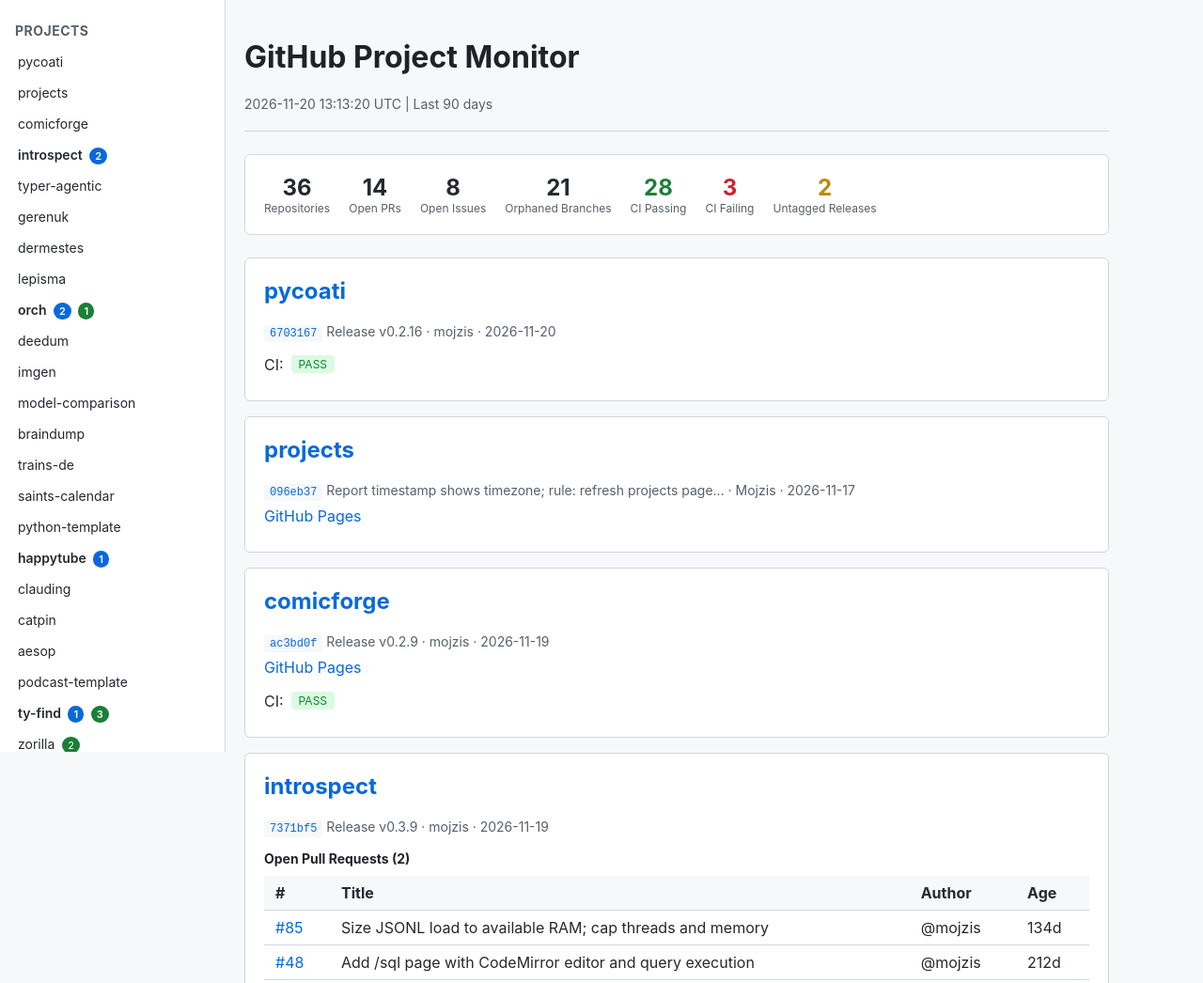
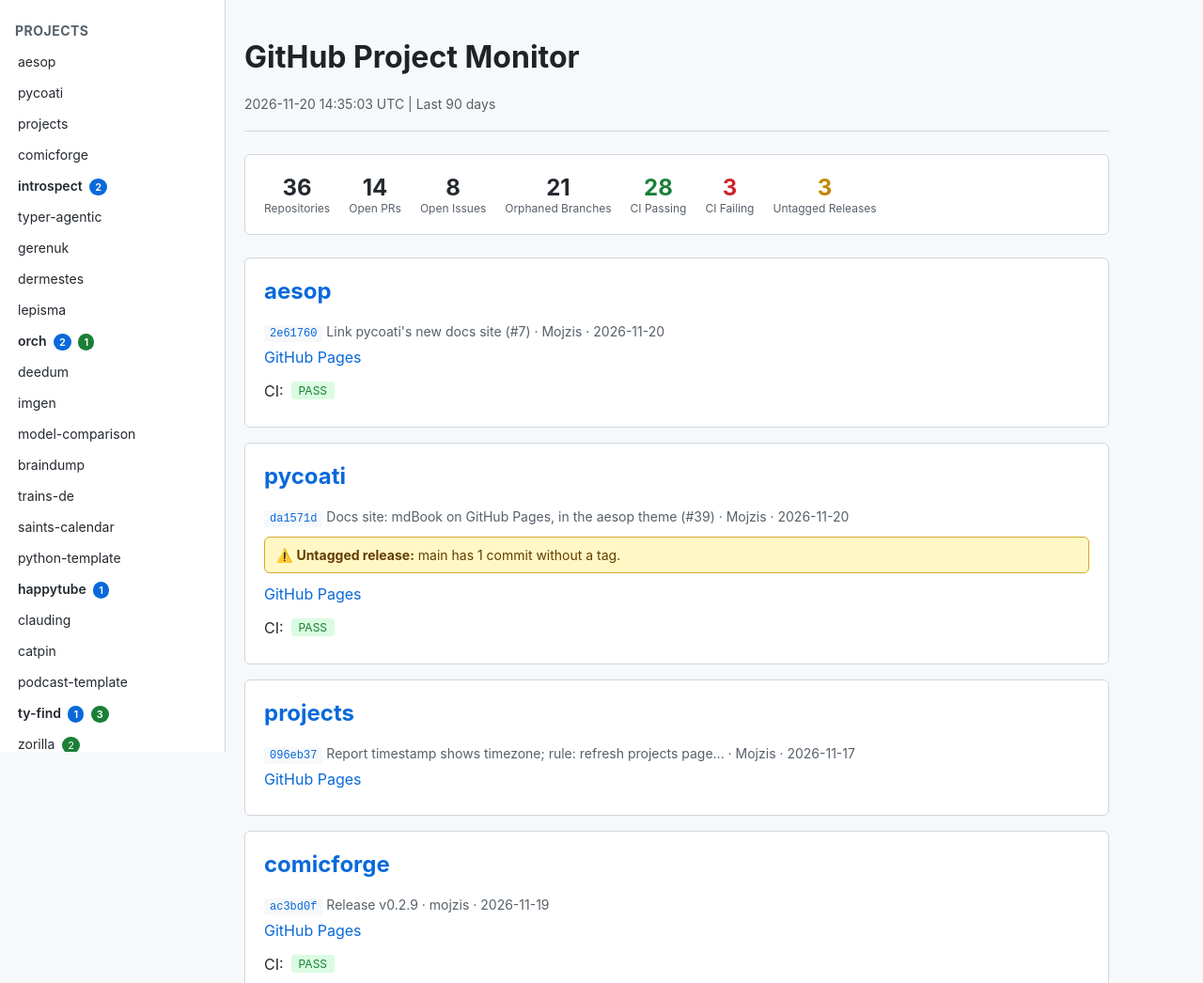
Before and after one commit to mojzis/projects, a plain HTML site: page index.html in a window 1280 px wide. Shown: the top 1046 px of the page at 94% size. Drawn offline with Linux system fonts and the light colour scheme.

Commit message:
Update report - 2026-11-20 14:35

```diff
--- a/index.html
+++ b/index.html
@@ -193,6 +193,14 @@
             <ul>
 
                 <li>
+                    <a href="#aesop">
+                        aesop
+
+
+                    </a>
+                </li>
+
+                <li>
                     <a href="#pycoati">
                         pycoati
 
@@ -345,14 +353,6 @@
                 </li>
 
                 <li>
-                    <a href="#aesop">
-                        aesop
-
-
-                    </a>
-                </li>
-
-                <li>
                     <a href="#podcast-template">
                         podcast-template
 
@@ -486,7 +486,7 @@
         <main class="main">
             <div class="header">
                 <h1>GitHub Project Monitor</h1>
-                <p>2026-11-20 13:13:20 UTC | Last 90 days</p>
+                <p>2026-11-20 14:35:03 UTC | Last 90 days</p>
             </div>
 
             <div class="summary">
@@ -516,33 +516,79 @@
                         <div class="stat-label">CI Failing</div>
                     </div>
                     <div class="stat">
-                        <div class="stat-value status-warn">2</div>
+                        <div class="stat-value status-warn">3</div>
                         <div class="stat-label">Untagged Releases</div>
                     </div>
                 </div>
             </div>
 
 
+            <div class="repo-card" id="aesop">
+                <h2><a href="https://github.com/mojzis/aesop">aesop</a></h2>
+
+
+                <div class="commit-line">
+                    <a href="https://github.com/mojzis/aesop/commit/2e61760706a3c63e8bc834984e94f82d20405e32"><code>2e61760</code></a>
+                    Link pycoati's new docs site (#7)
+                    &middot; Mojzis
+                    &middot; 2026-11-20
+                </div>
+
+
+
+
+
+
+
+
+
+
+
+                <div class="pages-link">
+                    <a href="https://mojzis.github.io/aesop/">GitHub Pages</a>
+                </div>
+
+
+
+                <div class="ci-status">
+                    CI:
+
+                    <span class="badge badge-success">PASS</span>
+
+                </div>
+
+            </div>
+
             <div class="repo-card" id="pycoati">
                 <h2><a href="https://github.com/mojzis/pycoati">pycoati</a></h2>
 
 
                 <div class="commit-line">
-                    <a href="https://github.com/mojzis/pycoati/commit/6703167746aa62328033178b107154a8fd691b2b"><code>6703167</code></a>
-                    Release v0.2.16
-                    &middot; mojzis
+                    <a href="https://github.com/mojzis/pycoati/commit/da1571df967e167d8b8dcd503aba1c626efadb29"><code>da1571d</code></a>
+                    Docs site: mdBook on GitHub Pages, in the aesop theme (#39)
+                    &middot; Mojzis
                     &middot; 2026-11-20
                 </div>
 
 
 
-
-
-
-
-
-
-
+                <div class="release-warning">
+                    ⚠️ <strong>Untagged release:</strong> main has
+                    1 commit
+                    without a tag.
+                </div>
+
+
+
+
+
+
+
+
+
+                <div class="pages-link">
+                    <a href="https://mojzis.github.io/pycoati/">GitHub Pages</a>
+                </div>
 
 
 
@@ -654,7 +700,7 @@
                                 <td><a href="https://github.com/mojzis/introspect/pull/48">#48</a></td>
                                 <td>Add /sql page with CodeMirror editor and query execution</td>
                                 <td>@mojzis</td>
-                                <td>212d</td>
+                                <td>213d</td>
                             </tr>
 
                         </tbody>
@@ -1306,42 +1352,6 @@
 
 
 
-
-
-
-                <div class="ci-status">
-                    CI:
-
-                    <span class="badge badge-success">PASS</span>
-
-                </div>
-
-            </div>
-
-            <div class="repo-card" id="aesop">
-                <h2><a href="https://github.com/mojzis/aesop">aesop</a></h2>
-
-
-                <div class="commit-line">
-                    <a href="https://github.com/mojzis/aesop/commit/1c2917c3cc04c4b1b95fb7dee9e8447d5c463e91"><code>1c2917c</code></a>
-                    Bump biston to 0.7.7, gerenuk to 0.5.7, introspy to 0.3.8, m...
-                    &middot; Mojzis
-                    &middot; 2026-11-17
-                </div>
-
-
-
-
-
-
-
-
-
-
-
-                <div class="pages-link">
-                    <a href="https://mojzis.github.io/aesop/">GitHub Pages</a>
-                </div>
 
 
 
```
Also changed, not shown: llms.txt, 1 other file.
